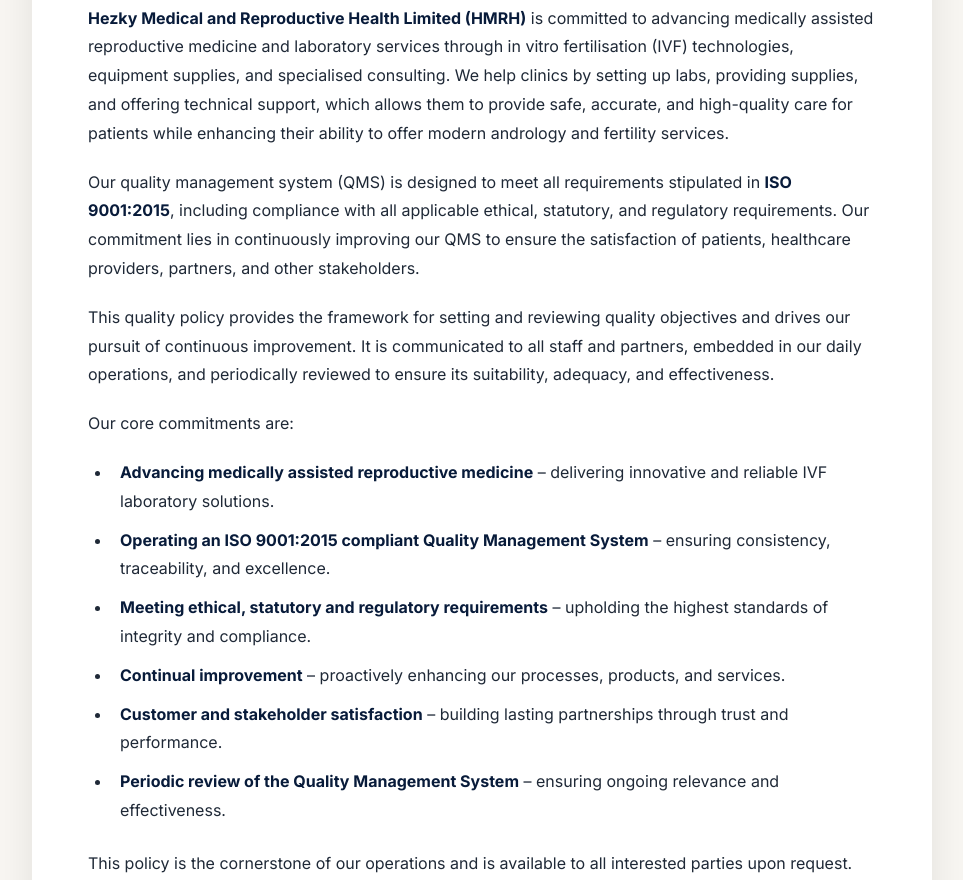
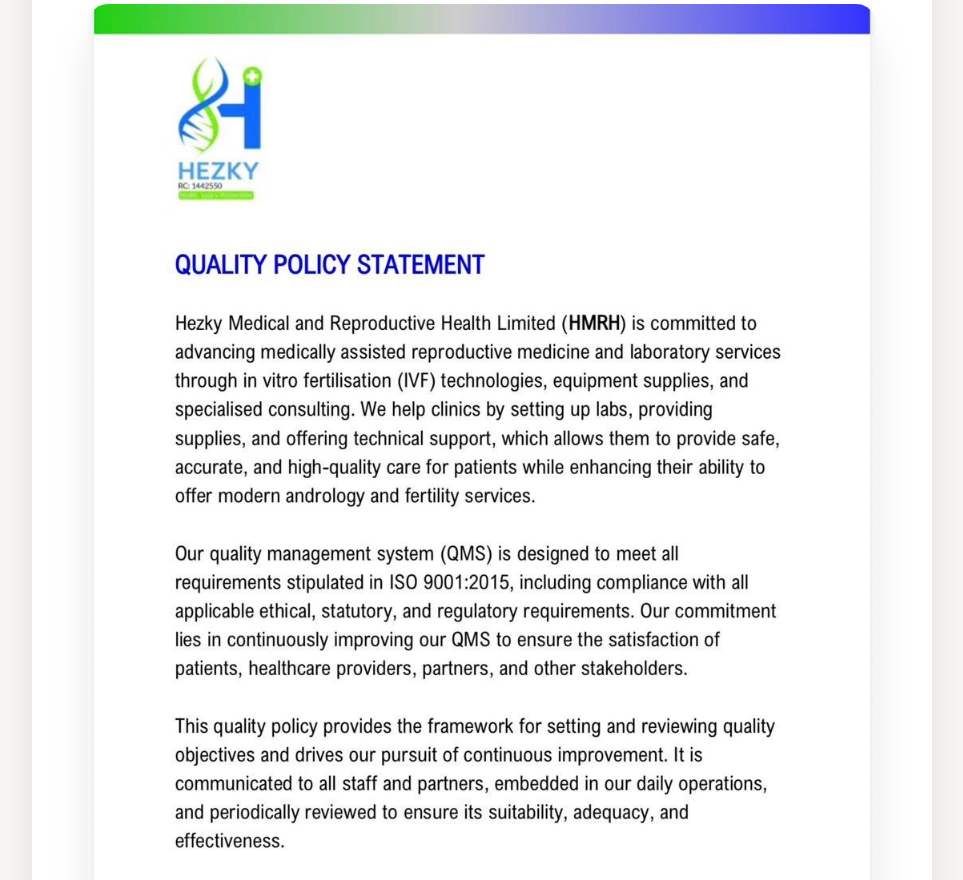
Before and after one commit to Abdilito4-real/hezky-health, a plain HTML site: page quality-policy.html in a window 1280 px wide. Shown: the part 598-1478 px from the top of the page, without its empty margins (158-1121 px from the left). Drawn offline with nearby package versions, Linux system fonts and the light colour scheme; a web font is replaced by a local one.

Commit message:
Update quality-policy.html

```diff
--- a/quality-policy.html
+++ b/quality-policy.html
@@ -319,6 +319,13 @@
     }
     .policy-content__body p {
       margin-bottom: 20px;
+    }
+    .policy-content__body img.policy-content__image {
+      width: 100%;
+      border-radius: 20px;
+      box-shadow: var(--shadow);
+      display: block;
+      margin: 0 auto;
     }
     .policy-content__body ul {
       margin: 16px 0 24px 24px;
@@ -703,25 +710,7 @@
           <h2 class="policy-content__heading">QUALITY POLICY STATEMENT</h2>
 
           <div class="policy-content__body">
-
-            <p><strong>Hezky Medical and Reproductive Health Limited (HMRH)</strong> is committed to advancing medically assisted reproductive medicine and laboratory services through in vitro fertilisation (IVF) technologies, equipment supplies, and specialised consulting. We help clinics by setting up labs, providing supplies, and offering technical support, which allows them to provide safe, accurate, and high-quality care for patients while enhancing their ability to offer modern andrology and fertility services.</p>
-
-            <p>Our quality management system (QMS) is designed to meet all requirements stipulated in <strong>ISO 9001:2015</strong>, including compliance with all applicable ethical, statutory, and regulatory requirements. Our commitment lies in continuously improving our QMS to ensure the satisfaction of patients, healthcare providers, partners, and other stakeholders.</p>
-
-            <p>This quality policy provides the framework for setting and reviewing quality objectives and drives our pursuit of continuous improvement. It is communicated to all staff and partners, embedded in our daily operations, and periodically reviewed to ensure its suitability, adequacy, and effectiveness.</p>
-
-            <p>Our core commitments are:</p>
-            <ul>
-              <li><strong>Advancing medically assisted reproductive medicine</strong> – delivering innovative and reliable IVF laboratory solutions.</li>
-              <li><strong>Operating an ISO 9001:2015 compliant Quality Management System</strong> – ensuring consistency, traceability, and excellence.</li>
-              <li><strong>Meeting ethical, statutory and regulatory requirements</strong> – upholding the highest standards of integrity and compliance.</li>
-              <li><strong>Continual improvement</strong> – proactively enhancing our processes, products, and services.</li>
-              <li><strong>Customer and stakeholder satisfaction</strong> – building lasting partnerships through trust and performance.</li>
-              <li><strong>Periodic review of the Quality Management System</strong> – ensuring ongoing relevance and effectiveness.</li>
-            </ul>
-
-            <p>This policy is the cornerstone of our operations and is available to all interested parties upon request.</p>
-
+            <img src="qp.jpg" alt="Hezky Medical and Reproductive Health Quality Policy" class="policy-content__image" />
           </div>
 
           <!-- Signature block -->
```
